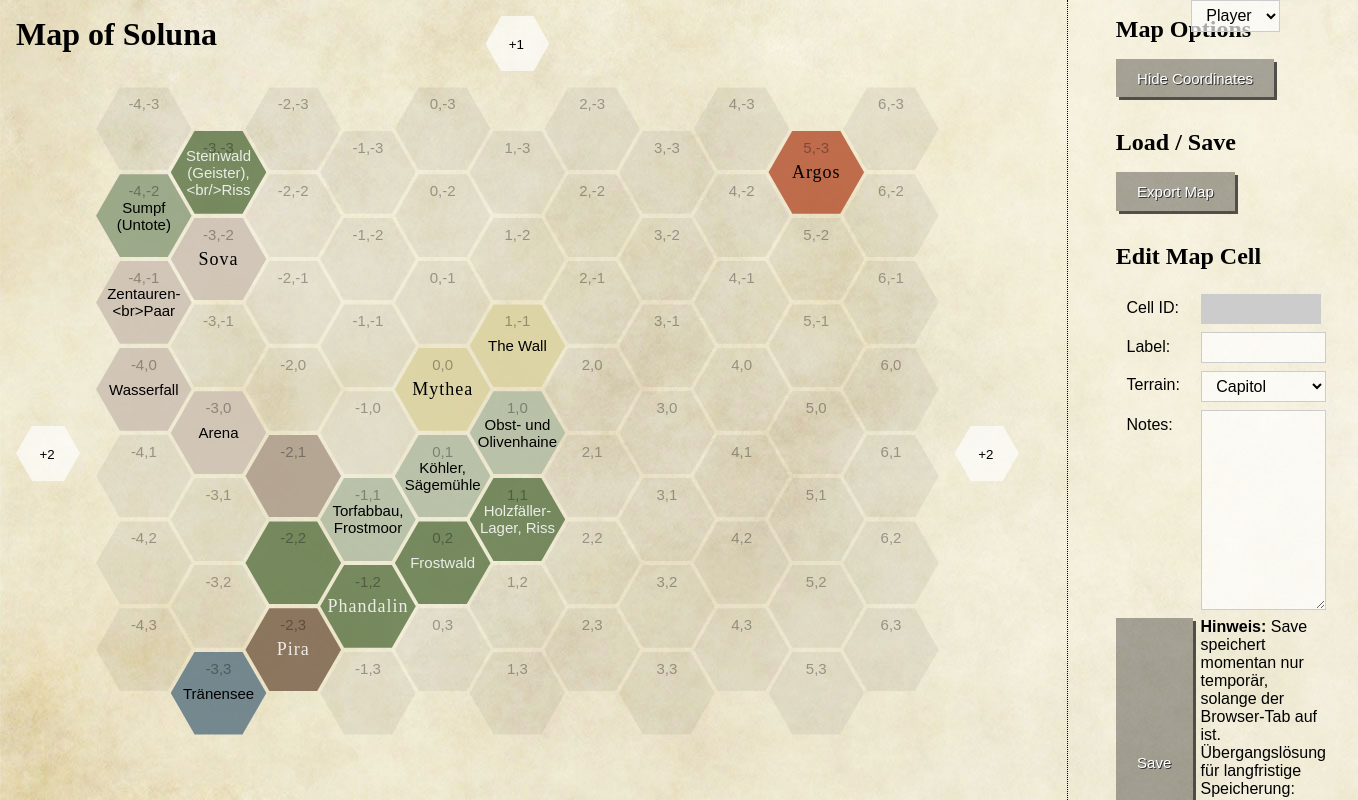
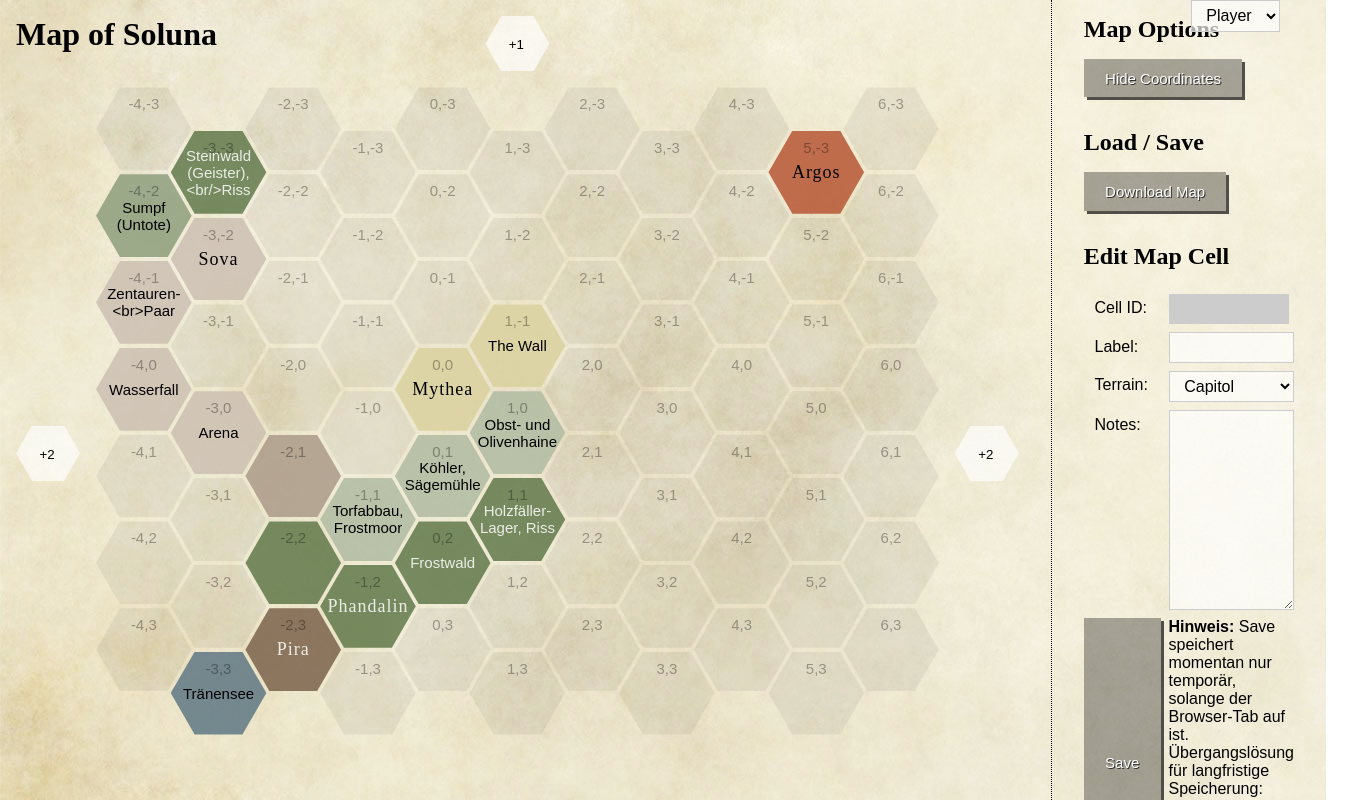
Before and after one commit to coffeepyros/map-soluna-react, a React (Create React App) app: page / in a window 1280 px wide. Shown: the top 800 px of the page, 1358 px wide, since content can reach past the window. Built offline with nearby package versions, Linux system fonts and the light colour scheme; a web font is replaced by a local one.

Commit message:
download button works, notes overlay needs fix

```diff
--- a/src/App.css
+++ b/src/App.css
@@ -25,7 +25,7 @@ body {
   display: grid;
   grid-template-columns: auto 1fr;
   grid-template-areas: "map interface";
-  column-gap: 3rem;
+  column-gap: 2rem;
   row-gap: 1rem;
   position: relative;
 }
@@ -41,7 +41,7 @@ main {
   grid-template-columns: auto 1fr auto;
   grid-template-rows: auto 1fr auto;
   border-right: 1px dotted #000;
-  padding-right: 2rem;
+  padding-right: 1rem;
 }
 aside {
   grid-area: interface;
--- a/src/App.js
+++ b/src/App.js
@@ -1,5 +1,5 @@
 import React from "react";
-import { useDispatch } from "react-redux";
+import { useDispatch, useSelector } from "react-redux";
 import {
   editCell,
   switchUser,
@@ -13,6 +13,7 @@ import NotesOverlay from "./components/NotesOverlay";
 import "./App.css";
 
 export default function App() {
+  const mapData = useSelector((state) => state);
   const dispatch = useDispatch();
   return (
     <React.Fragment>
@@ -117,9 +118,29 @@ export default function App() {
         >
           <h2>Load / Save</h2>
           {/* <button id="btnImport">Import Map</button> */}
-          <button id="btnExport" type="submit">
+          <button
+            id="btnDownload"
+            onClick={() => {
+              var dataStr =
+                "data:text/json;charset=utf-8," +
+                encodeURIComponent(
+                  "export const playerMapData = " +
+                    JSON.stringify(mapData) +
+                    ";"
+                );
+              var downloadAnchorNode = document.createElement("a");
+              downloadAnchorNode.setAttribute("href", dataStr);
+              downloadAnchorNode.setAttribute("download", "map-soluna.txt");
+              document.body.appendChild(downloadAnchorNode); // required for firefox
+              downloadAnchorNode.click();
+              downloadAnchorNode.remove();
+            }}
+          >
+            Download Map
+          </button>
+          {/* <button id="btnExport" type="submit">
             Export Map
-          </button>
+          </button> */}
         </form>
 
         <form
```
